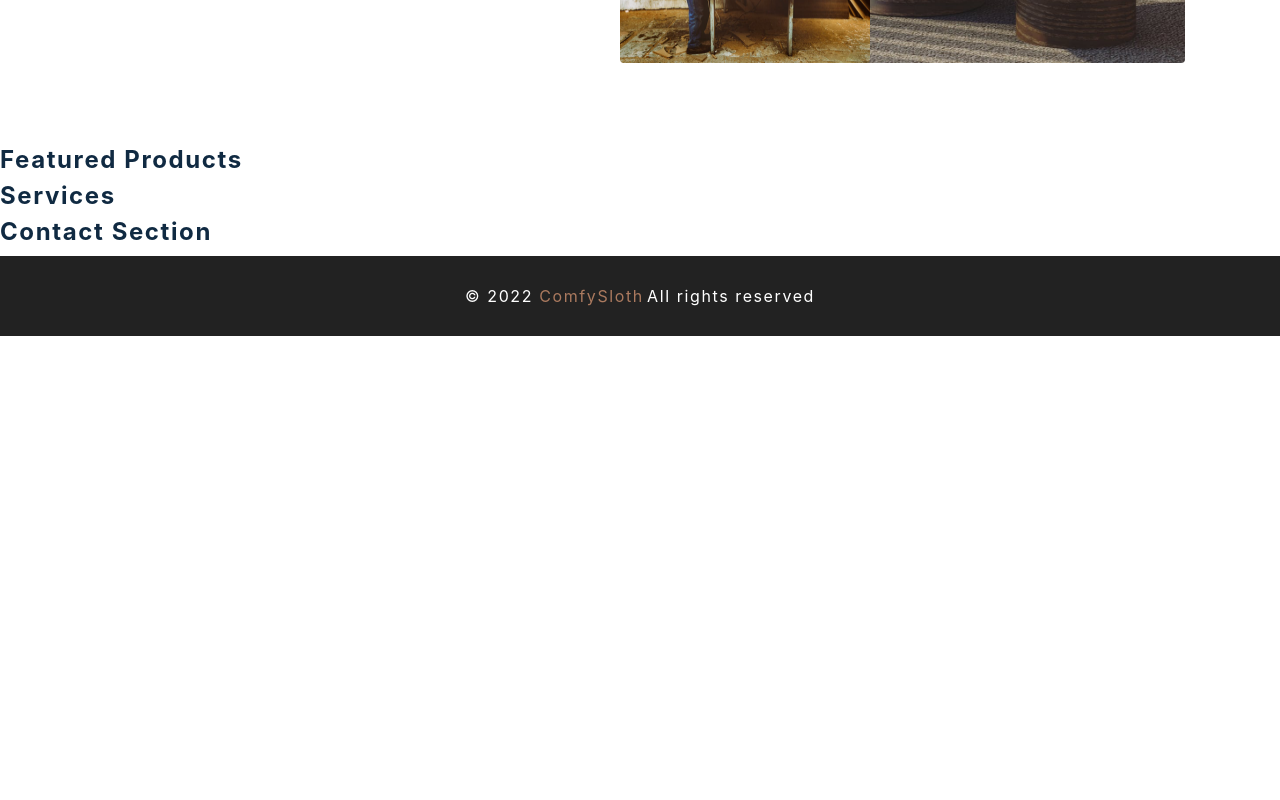
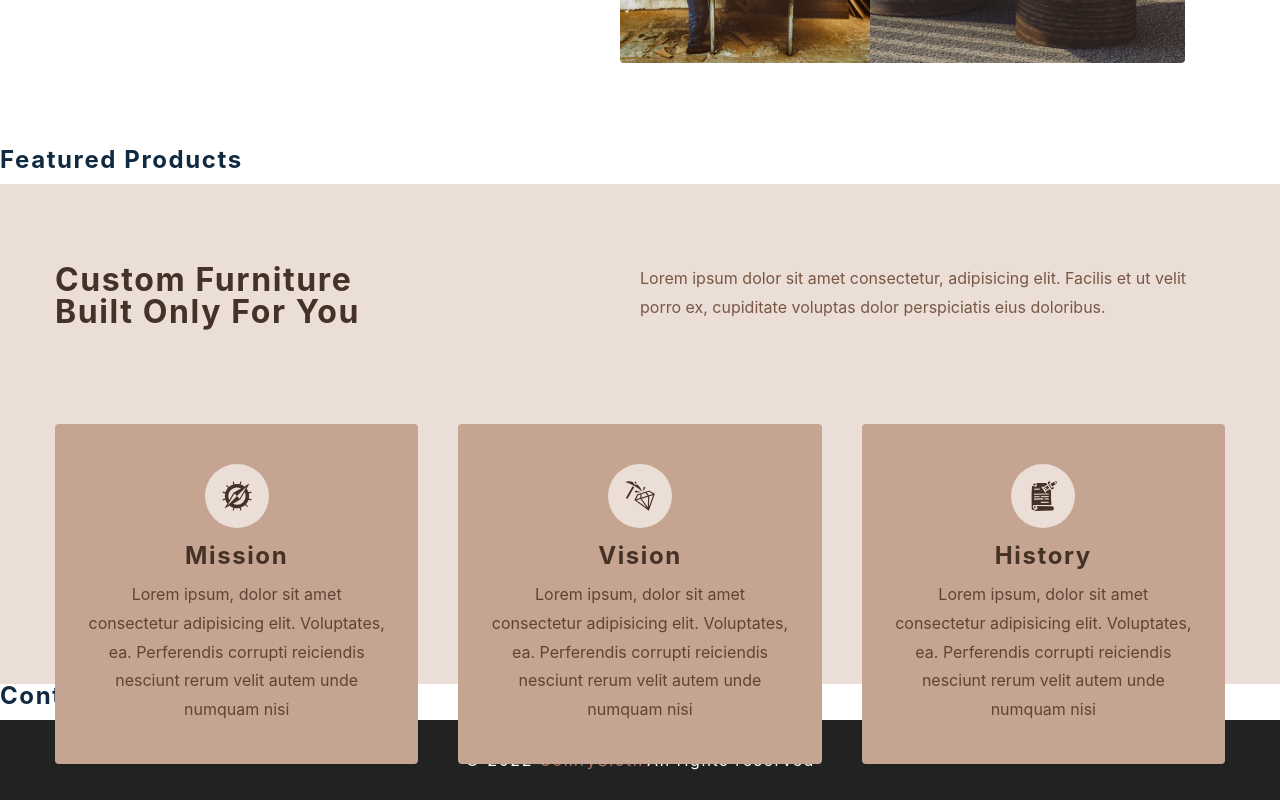
Before and after one commit to Elisa-cf/react-big-store-ecommerce, a React (Create React App) app: page / in a window 1280 px wide. Shown: the part 652-1452 px from the top of the page. Before the commit the page ends 988 px from the top, so only its background shows below. Built offline with nearby package versions, Linux system fonts and the light colour scheme; the HTML template or start-up script is replaced by a standard one.

Commit message:
set up services basics + mapped them

```diff
--- a/src/components/Services.js
+++ b/src/components/Services.js
@@ -3,7 +3,26 @@
 import { services } from '../utils/constants'
 
 const Services = () => {
-  return <h4>services </h4>
+  return <Wrapper><div className="section-center">
+    <article className="header">
+      <h3>custom furniture <br/>
+      built only for you
+      </h3>
+      <p>Lorem ipsum dolor sit amet consectetur, adipisicing elit. Facilis et ut velit porro ex, cupiditate voluptas dolor perspiciatis eius doloribus.
+      </p>
+      </article>
+      <div className="services-center">
+        {services.map((service) => {
+       const {id, icon, title, text }  = service
+       return (
+       <article key={id} className="service">
+         <span className="icon">{icon}</span>
+         <h4>{title}</h4>
+        <p>{text}</p>
+         </article>)
+        })}
+      </div>
+      </div></Wrapper>
 }
 
 const Wrapper = styled.section`
```
